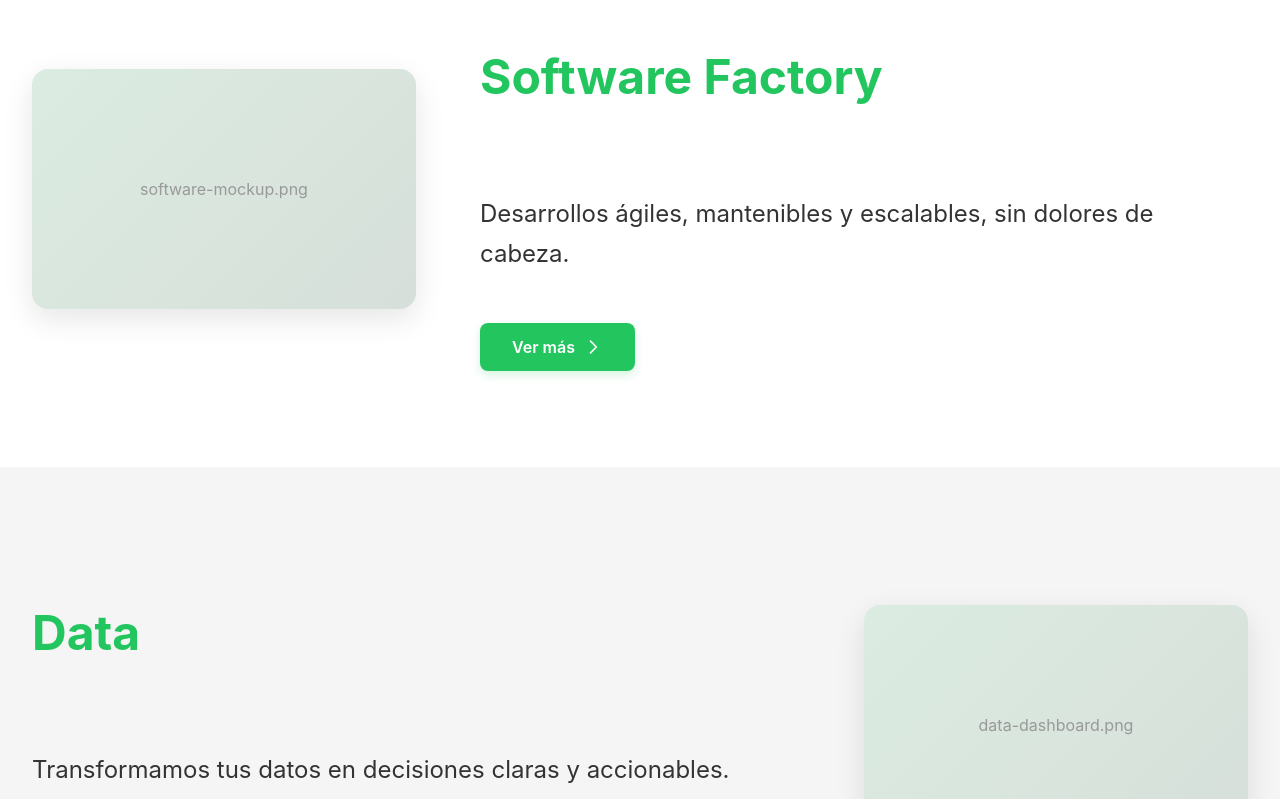
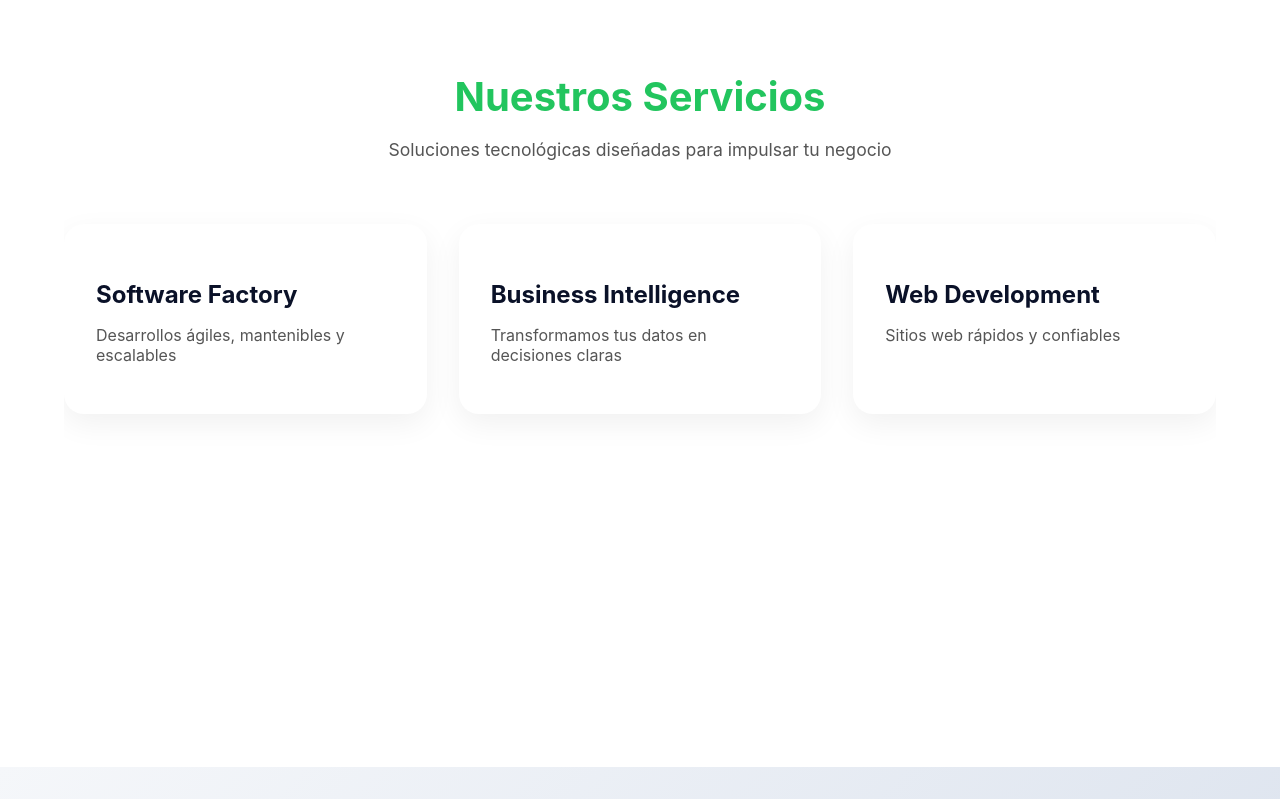
Before and after one commit to tobiasderene/ibice, a React (Create React App) app: page / in a window 1280 px wide. Shown: the part 1720-2519 px from the top of the page. Built offline with nearby package versions, Linux system fonts and the light colour scheme.

Commit message:
Bigger Service Container

```diff
--- a/src/App.jsx
+++ b/src/App.jsx
@@ -2,6 +2,7 @@ import Header from './components/Header';
 import Hero from './components/Hero';
 import Benefits from './components/Benefits';
 import Products from './components/Products';
+import AboutUs from './components/AboutUs';
 
 function App() {
   return (
@@ -10,6 +11,7 @@ function App() {
       <Hero />
       <Benefits />
       <Products />
+      <AboutUs />
     </>
   );
 }
--- a/src/components/Products.jsx
+++ b/src/components/Products.jsx
@@ -1,113 +1,151 @@
-import React, { useEffect, useRef } from 'react';
+import React, { useState, useEffect, useRef } from 'react';
 import '../styles/Products.css';
 
-export default function ProductsSection() {
-  const products = [
+export default function ServicesSection() {
+  const [openService, setOpenService] = useState(null);
+  const [isMobile, setIsMobile] = useState(false);
+  const [isVisible, setIsVisible] = useState(false);
+  const sectionRef = useRef(null);
+  const contentRefs = useRef([]);
+
+  const services = [
     {
       id: 1,
       title: "Software Factory",
-      description: "Desarrollos ágiles, mantenibles y escalables, sin dolores de cabeza.",
-      imagePosition: "left",
-      imagePlaceholder: "software-mockup.png",
-      bgColor: "white"
+      shortDesc: "Desarrollos ágiles, mantenibles y escalables",
+      fullDesc: "Creamos soluciones de software personalizadas que se adaptan perfectamente a las necesidades de tu negocio. Nuestro equipo trabaja con metodologías ágiles para garantizar entregas rápidas y de alta calidad. Desde aplicaciones web hasta sistemas complejos, nos enfocamos en código limpio, arquitecturas escalables y mantenimiento a largo plazo.",
+      features: ["Desarrollo ágil", "Código escalable", "Mantenimiento continuo"],
+      image: "/images/software-factory.jpg"
     },
     {
       id: 2,
-      title: "Data",
-      description: "Transformamos tus datos en decisiones claras y accionables.",
-      imagePosition: "right",
-      imagePlaceholder: "data-dashboard.png",
-      bgColor: "gray"
+      title: "Business Intelligence",
+      shortDesc: "Transformamos tus datos en decisiones claras",
+      fullDesc: "Convertimos el caos de datos en información estratégica que impulsa el crecimiento de tu empresa. Implementamos pipelines de datos robustos, creamos dashboards interactivos y aplicamos análisis avanzados para que puedas tomar decisiones basadas en evidencia real.",
+      features: ["Análisis avanzado", "Dashboards interactivos", "Data pipelines"],
+      image: "/images/business-intelligence.jpg"
     },
     {
       id: 3,
       title: "Web Development",
-      description: "Sitios web rápidos, confiables y diseñados para crecer con tu empresa.",
-      imagePosition: "left",
-      imagePlaceholder: "web-mockup.png",
-      bgColor: "white"
+      shortDesc: "Sitios web rápidos y confiables",
+      fullDesc: "Diseñamos y desarrollamos experiencias web modernas que cautivan a tus usuarios y convierten visitantes en clientes. Sitios de alto rendimiento, optimizados para SEO y completamente responsivos.",
+      features: ["Performance optimizado", "SEO friendly", "Diseño responsivo"],
+      image: "/images/web-development.jpg"
     }
   ];
 
-  const sectionRefs = useRef([]);
-
   useEffect(() => {
-    const observers = [];
-
-    products.forEach((_, index) => {
-      const ref = sectionRefs.current[index];
-      if (!ref) return;
+    const checkMobile = () => setIsMobile(window.innerWidth <= 768);
+    checkMobile();
+    window.addEventListener('resize', checkMobile);
 
     const observer = new IntersectionObserver(
-        (entries) => {
-          entries.forEach((entry) => {
-            if (entry.isIntersecting) {
-              entry.target.classList.add('content-visible');
-            }
-          });
-        },
-        { threshold: 0.2, rootMargin: '0px' }
+      (entries) => entries.forEach((entry) => entry.isIntersecting && setIsVisible(true)),
+      { threshold: 0.1 }
     );
 
-      observer.observe(ref);
-      observers.push(observer);
-    });
+    if (sectionRef.current) observer.observe(sectionRef.current);
 
     return () => {
-      observers.forEach((observer) => observer.disconnect());
+      observer.disconnect();
+      window.removeEventListener('resize', checkMobile);
     };
   }, []);
 
+  // Espera medio segundo si ya hay uno abierto
+  const handleServiceInteraction = (id) => {
+    if (openService === id) {
+      setOpenService(null);
+      return;
+    }
+    if (openService !== null) {
+      setOpenService(null);
+      setTimeout(() => setOpenService(id), 500);
+    } else {
+      setOpenService(id);
+    }
+  };
+
+  // Control dinámico de altura
+  useEffect(() => {
+    contentRefs.current.forEach((ref, index) => {
+      if (!ref) return;
+      if (openService === services[index].id) {
+        const fullHeight = ref.scrollHeight;
+        ref.style.height = `${fullHeight}px`;
+        ref.style.opacity = 1;
+      } else {
+        ref.style.height = "0px";
+        ref.style.opacity = 0;
+      }
+    });
+  }, [openService]);
+
   return (
-    <section className="products-section">
-      {products.map((product, index) => (
+    <section ref={sectionRef} className="services-section">
+      <div className="services-container">
+        <div className={`services-header ${isVisible ? 'visible' : ''}`}>
+          <h2>Nuestros Servicios</h2>
+          <p>Soluciones tecnológicas diseñadas para impulsar tu negocio</p>
+        </div>
+
+        <div className={`services-grid ${isMobile ? 'mobile' : 'desktop'}`}>
+          {services.map((service, index) => {
+            const isOpen = openService === service.id;
+            return (
               <div
-          key={product.id}
-          className={`product-row ${product.bgColor === 'gray' ? 'product-row-gray' : 'product-row-white'}`}
+                key={service.id}
+                className={`service-card ${isOpen ? 'open' : ''} ${isVisible ? 'visible' : ''}`}
+                style={{ transitionDelay: `${index * 0.1}s` }}
+                onMouseEnter={() => !isMobile && handleServiceInteraction(service.id)}
+                onMouseLeave={() => !isMobile && setOpenService(null)}
+                onClick={() => isMobile && handleServiceInteraction(service.id)}
               >
-          <div className="product-container">
+                <div className="service-header">
+                  <div className="service-text">
+                    <h3 className={isOpen ? 'open' : ''}>{service.title}</h3>
+                    <p>{service.shortDesc}</p>
+                  </div>
+                  {isMobile && (
+                    <div className={`service-toggle-icon ${isOpen ? 'open' : ''}`}>
+                      <svg viewBox="0 0 24 24" fill="none" strokeWidth="2" stroke="currentColor">
+                        <path d="M19 9l-7 7-7-7" />
+                      </svg>
+                    </div>
+                  )}
+                </div>
+
+                {/* Contenido expandible */}
                 <div
-              ref={(el) => (sectionRefs.current[index] = el)}
-              className={`product-content ${product.imagePosition === 'right' ? 'product-content-reverse' : ''}`}
+                  ref={(el) => (contentRefs.current[index] = el)}
+                  className="service-content"
+                  style={{
+                    height: '0px',
+                    overflow: 'hidden',
+                    opacity: 0,
+                    transition: 'height 0.5s ease, opacity 0.5s ease',
+                  }}
                 >
-
-              {/* Imagen */}
-              <div
-                className={`product-image-wrapper ${product.imagePosition === 'left' ? 'slide-from-left' : 'slide-from-right'}`}
-              >
-                <div className="product-image-placeholder">
-                  <div className="product-image-text">
-                    {product.imagePlaceholder}
+                  <div className="service-content-inner">
+                    <div className="service-details">
+                      <p>{service.fullDesc}</p>
+                      <div className="service-features">
+                        {service.features.map((feat, idx) => (
+                          <span key={idx} className="feature-badge">{feat}</span>
+                        ))}
+                      </div>
+                    </div>
+                    <div className={`service-image-wrapper ${isOpen ? 'visible' : ''}`}>
+                      <img src={service.image} alt={service.title} className="service-image" />
                     </div>
                   </div>
                 </div>
-
-              {/* Texto */}
-              <div className="product-text-wrapper">
-                <h2 className="product-title">{product.title}</h2>
-                <p className="product-description">{product.description}</p>
-                <button className="product-cta">
-                  Ver más
-                  <svg
-                    className="product-cta-icon"
-                    fill="none"
-                    stroke="currentColor"
-                    viewBox="0 0 24 24"
-                  >
-                    <path
-                      strokeLinecap="round"
-                      strokeLinejoin="round"
-                      strokeWidth={2}
-                      d="M9 5l7 7-7 7"
-                    />
-                  </svg>
-                </button>
               </div>
-
+            );
+          })}
         </div>
       </div>
-        </div>
-      ))}
     </section>
   );
 }
--- a/src/styles/Products.css
+++ b/src/styles/Products.css
@@ -1,262 +1,207 @@
-/* Sección Principal */
-.products-section {
+/* Products.css / Services.css */
+
+/* Sección principal */
+.services-section {
   width: 100%;
+  padding: 8rem 0;
+  background-color: #ffffff;
+  display: flex;
+  justify-content: center;
 }
 
-/* Fila de Producto - Ancho completo */
-.product-row {
-  width: 100%;
-  padding: 6rem 0;
-  transition: background-color 0.3s ease;
+.services-container {
+  width: 90%;
+  max-width: 1300px;
+  margin: 0 auto;
+  min-height: 600px; /* altura mínima para que el contenedor siempre "cubra" */
+  /* opcional: si quieres que nunca crezca demasiado */
+  max-height: 1200px;
+  overflow: hidden; /* evita que el contenido excedente se desborde */
 }
 
-.product-row-white {
-  background-color: #FFFFFF;
+
+/* Header */
+.services-header {
+  text-align: center;
+  opacity: 0;
+  transform: translateY(40px);
+  transition: opacity 0.8s ease, transform 0.8s ease;
+  margin-bottom: 4rem;
 }
 
-.product-row-gray {
-  background-color: #F5F5F5;
-}
-
-/* Container */
-.product-container {
-  max-width: 1800px;
-  margin: 0 auto;
-  padding: 0 2rem;
-}
-
-/* Layout de Contenido */
-.product-content {
-  display: grid;
-  grid-template-columns: 1fr;
-  gap: 2rem;
-  align-items: center;
-}
-
-@media (min-width: 768px) {
-  .product-content {
-    grid-template-columns: 1fr 2fr;
-    gap: 4rem;
-  }
-
-  /* Cuando está en reverse, invertir las proporciones */
-  .product-content-reverse {
-    grid-template-columns: 2fr 1fr;
-  }
-}
-
-/* Reverse para alternar posición */
-.product-content-reverse {
-  direction: ltr;
-}
-
-@media (min-width: 768px) {
-  .product-content-reverse .product-image-wrapper {
-    order: 2;
-  }
-
-  .product-content-reverse .product-text-wrapper {
-    order: 1;
-  }
-}
-
-/* Imagen Wrapper - Estado inicial */
-.product-image-wrapper {
-  width: 100%;
-  opacity: 0;
-  transition: all 0.8s cubic-bezier(0.4, 0, 0.2, 1);
-}
-
-/* Animación desde la izquierda */
-.product-image-wrapper.slide-from-left {
-  transform: translateX(-100px);
-}
-
-/* Animación desde la derecha */
-.product-image-wrapper.slide-from-right {
-  transform: translateX(100px);
-}
-
-/* Estado visible - se activa cuando el contenedor padre tiene content-visible */
-.product-content.content-visible .product-image-wrapper {
-  opacity: 1;
-  transform: translateX(0);
-}
-
-/* Placeholder de Imagen */
-.product-image-placeholder {
-  width: 100%;
-  aspect-ratio: 16 / 10;
-  background: linear-gradient(135deg, #f0f0f0 0%, #e0e0e0 100%);
-  border-radius: 1rem;
-  display: flex;
-  align-items: center;
-  justify-content: center;
-  overflow: hidden;
-  box-shadow: 0 10px 30px rgba(0, 0, 0, 0.1);
-  transition: all 0.3s ease;
-  position: relative;
-}
-
-.product-image-placeholder::before {
-  content: '';
-  position: absolute;
-  top: 0;
-  left: 0;
-  width: 100%;
-  height: 100%;
-  background: linear-gradient(
-    135deg,
-    rgba(34, 197, 94, 0.1) 0%,
-    rgba(34, 197, 94, 0.05) 100%
-  );
-}
-
-.product-image-placeholder:hover {
-  transform: scale(1.03);
-  box-shadow: 0 15px 40px rgba(0, 0, 0, 0.15);
-}
-
-.product-image-text {
-  color: #999999;
-  font-size: 1rem;
-  font-family: 'Inter', 'Poppins', 'Manrope', sans-serif;
-  z-index: 1;
-}
-
-/* Texto Wrapper - Estado inicial */
-.product-text-wrapper {
-  display: flex;
-  flex-direction: column;
-  gap: 1.5rem;
-  opacity: 0;
-  transform: translateY(40px);
-  transition: all 0.8s cubic-bezier(0.4, 0, 0.2, 1) 0.2s;
-}
-
-/* Estado visible para el texto */
-.product-content.content-visible .product-text-wrapper {
+.services-header.visible {
   opacity: 1;
   transform: translateY(0);
 }
 
-/* Título del Producto */
-.product-title {
-  font-size: 3rem;
-  font-weight: 700;
+.services-header h2 {
+  font-size: 2.5rem;
+  margin-bottom: 0.5rem;
   color: #22C55E;
-  font-family: 'Inter', 'Poppins', 'Manrope', sans-serif;
-  position: relative;
-  display: inline-block;
-  width: fit-content;
 }
 
-.product-title::after {
-  content: '';
-  position: absolute;
-  bottom: -8px;
-  left: 0;
-  width: 0;
-  height: 3px;
-  background-color: #22C55E;
-  transition: width 0.3s ease;
+.services-header p {
+  font-size: 1.1rem;
+  color: #555;
 }
 
-.product-title:hover::after {
-  width: 100%;
+/* Grid */
+.services-grid {
+  display: grid;
+  grid-template-columns: 1fr 1fr 1fr;
+  gap: 2rem;
 }
 
-/* Descripción del Producto */
-.product-description {
-  font-size: 1.5rem;
-  line-height: 1.7;
-  color: #333333;
-  font-family: 'Inter', 'Poppins', 'Manrope', sans-serif;
-  max-width: 1000px;
+.services-grid.mobile {
+  grid-template-columns: 1fr;
 }
 
-/* CTA Button */
-.product-cta {
-  display: inline-flex;
-  align-items: center;
-  gap: 0.5rem;
-  padding: 0.875rem 2rem;
-  background-color: #22C55E;
-  color: #FFFFFF;
-  font-size: 1rem;
-  font-weight: 600;
-  font-family: 'Inter', 'Poppins', 'Manrope', sans-serif;
-  border: none;
-  border-radius: 0.5rem;
+/* Tarjeta */
+.service-card {
+  background: white;
+  border-radius: 20px;
+  box-shadow: 0 10px 30px rgba(0,0,0,0.06);
+  overflow: hidden;
   cursor: pointer;
-  transition: all 0.3s ease;
-  box-shadow: 0 4px 10px rgba(34, 197, 94, 0.2);
-  width: fit-content;
+  transition: transform 0.3s ease, box-shadow 0.3s ease, opacity 0.6s ease, transform 0.6s ease;
+  position: relative;
+  display: flex;
+  flex-direction: column;
+  opacity: 0;
+  transform: translateY(40px);
 }
 
-.product-cta:hover {
-  background-color: #16A34A;
-  transform: translateY(-2px);
-  box-shadow: 0 6px 15px rgba(34, 197, 94, 0.3);
+.service-card.visible {
+  opacity: 1;
+  transform: translateY(0);
 }
 
-.product-cta-icon {
-  width: 1.25rem;
-  height: 1.25rem;
+.service-card:hover {
+  transform: translateY(-5px);
+  box-shadow: 0 15px 40px rgba(0,0,0,0.1);
+}
+
+.service-header {
+  padding: 2rem;
+  display: flex;
+  justify-content: space-between;
+  align-items: center;
+}
+
+.service-text h3 {
+  font-size: 1.5rem;
+  color: #0a1128;
+  margin-bottom: 0.3rem;
+  transition: color 0.3s ease;
+}
+
+.service-text h3.open {
+  color: #22C55E;
+}
+
+.service-text p {
+  color: #555;
+  font-size: 1rem;
+}
+
+/* Toggle Icon */
+.service-toggle-icon {
   transition: transform 0.3s ease;
 }
 
-.product-cta:hover .product-cta-icon {
-  transform: translateX(4px);
+.service-toggle-icon.open {
+  transform: rotate(180deg);
 }
 
-/* Responsive - Tablet */
+/* Contenido dinámico */
+.service-content {
+  overflow: hidden;
+  height: 0;
+  opacity: 0;
+  transition: height 0.5s ease, opacity 0.5s ease;
+  background-color: #f9fafb;
+  border-top: 1px solid #e5e5e5;
+}
+
+.service-content-inner {
+  opacity: 0;
+  transform: translateY(-20px);
+  transition: opacity 0.5s ease, transform 0.5s ease;
+  transition-delay: 0.5s; /* Aparece 0.5s después */
+  padding: 2rem;
+  display: flex;
+  flex-direction: column;
+}
+
+.service-card.open .service-content {
+  opacity: 1;
+}
+
+.service-card.open .service-content-inner {
+  opacity: 1;
+  transform: translateY(0);
+}
+
+/* Detalles */
+.service-details p {
+  font-size: 1rem;
+  color: #444;
+  line-height: 1.6;
+  margin-bottom: 1rem;
+}
+
+.service-features {
+  display: flex;
+  flex-wrap: wrap;
+  gap: 0.5rem;
+}
+
+.feature-badge {
+  background-color: #e5f9ed;
+  color: #22C55E;
+  font-size: 0.9rem;
+  padding: 0.3rem 0.8rem;
+  border-radius: 12px;
+}
+
+/* Imagen */
+.service-image-wrapper {
+  width: 100%;
+  height: 220px;
+  border-radius: 15px;
+  overflow: hidden;
+  margin-top: 1rem;
+  opacity: 0;
+  transform: translateY(-10px);
+  transition: opacity 0.5s ease, transform 0.5s ease;
+}
+
+.service-image-wrapper.visible {
+  opacity: 1;
+  transform: translateY(0);
+}
+
+.service-image {
+  width: 100%;
+  height: 100%;
+  object-fit: cover;
+}
+
+/* Responsive */
 @media (max-width: 1024px) {
-  .product-container {
-    max-width: 100%;
-    padding: 0 3rem;
+  .services-grid {
+    grid-template-columns: 1fr 1fr;
   }
 }
 
-/* Responsive - Mobile */
-@media (max-width: 767px) {
-  .product-row {
-    padding: 4rem 0;
+@media (max-width: 768px) {
+  .services-grid {
+    grid-template-columns: 1fr;
   }
-
-  .product-container {
-    padding: 0 1.5rem;
+  .service-header {
+    padding: 1.5rem;
   }
-
-  .product-title {
-    font-size: 1.75rem;
-  }
-
-  .product-description {
-    font-size: 1rem;
-  }
-
-  .product-text-wrapper {
-    text-align: center;
-    align-items: center;
-  }
-
-  .product-title::after {
-    left: 50%;
-    transform: translateX(-50%);
-  }
-
-  .product-title:hover::after {
-    width: 80%;
-  }
-
-  /* En mobile, ambos elementos vienen desde abajo */
-  .product-image-wrapper.slide-from-left,
-  .product-image-wrapper.slide-from-right {
-    transform: translateY(50px);
-  }
-
-  .product-content.content-visible .product-image-wrapper {
-    transform: translateY(0);
+  .service-text h3 {
+    font-size: 1.3rem;
   }
 }
```
Lines whose indentation alone changed are shown as unchanged.
